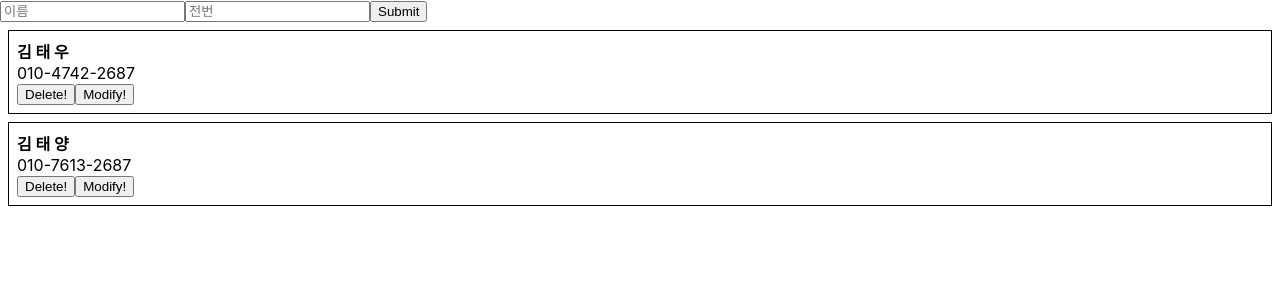
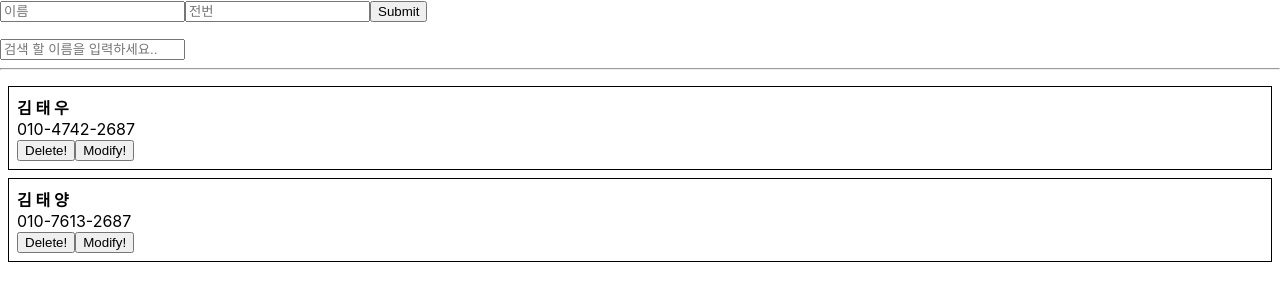
Before and after one commit to twkim-0501/Newbie_Project_Toby_SPARCS, a React (Create React App) app in the folder start-react-app/: page / in a window 1280 px wide. Shown: the top 300 px of the page. Built offline with nearby package versions, Linux system fonts and the light colour scheme.

Commit message:
Practice update optimization

```diff
--- a/start-react-app/src/App.js
+++ b/start-react-app/src/App.js
@@ -16,7 +16,13 @@
         name: '김 태 양',
         phone: '010-7613-2687'
       }
-    ]
+    ],
+    keyword: ''
+  }
+  handleChange = (e) => {
+    this.setState({
+      keyword: e.target.value
+    });
   }
   handleCreate = (data) => {
     const {information} = this.state;
@@ -39,14 +45,26 @@
     })
   }
   render() {
-    const {information} = this.state;
+    const {information, keyword} = this.state;
+    const filteredList = information.filter(
+      info => info.name.indexOf(keyword) !== -1
+    );
+
     return (
       <div>
         <PhoneForm
           onCreate={this.handleCreate}
         />
+        <p>
+          <input
+            placeholder="검색 할 이름을 입력하세요.."
+            onChange={this.handleChange}
+            value={keyword}
+          />
+          <hr />
+        </p>
         <PhoneInfoList
-          data={this.state.information}
+          data={filteredList}
           onRemove={this.handleRemove}
           onUpdate={this.handleUpdate}
         />
--- a/start-react-app/src/components/PhoneInfo.js
+++ b/start-react-app/src/components/PhoneInfo.js
@@ -47,7 +47,14 @@
             });
         }
     }
+    shouldComponentUpdate(nextProps, nextState){
+        if(!this.state.editing && !nextState.editing && nextProps.info===this.props.info){
+            return false;
+        }
+        return true;
+    }
     render() {
+        console.log('render PhoneInfo ' + this.props.info.id);
         const style = {
             border: '1px solid black',
             padding: '8px',
--- a/start-react-app/src/components/PhoneInfoList.js
+++ b/start-react-app/src/components/PhoneInfoList.js
@@ -8,7 +8,11 @@
         onUpdate: () => console.warn('onUpdate not defined')
     }
 
+    shouldComponentUpdate(nextProps, nextState){
+        return nextProps.data !== this.props.data;
+    }
     render() {
+        console.log('render PhoneInfoList');
         const {data, onRemove, onUpdate} = this.props;
         const list = data.map(
             info => (<PhoneInfo key={info.id} info={info} onRemove={onRemove} onUpdate={onUpdate}/>)
```
